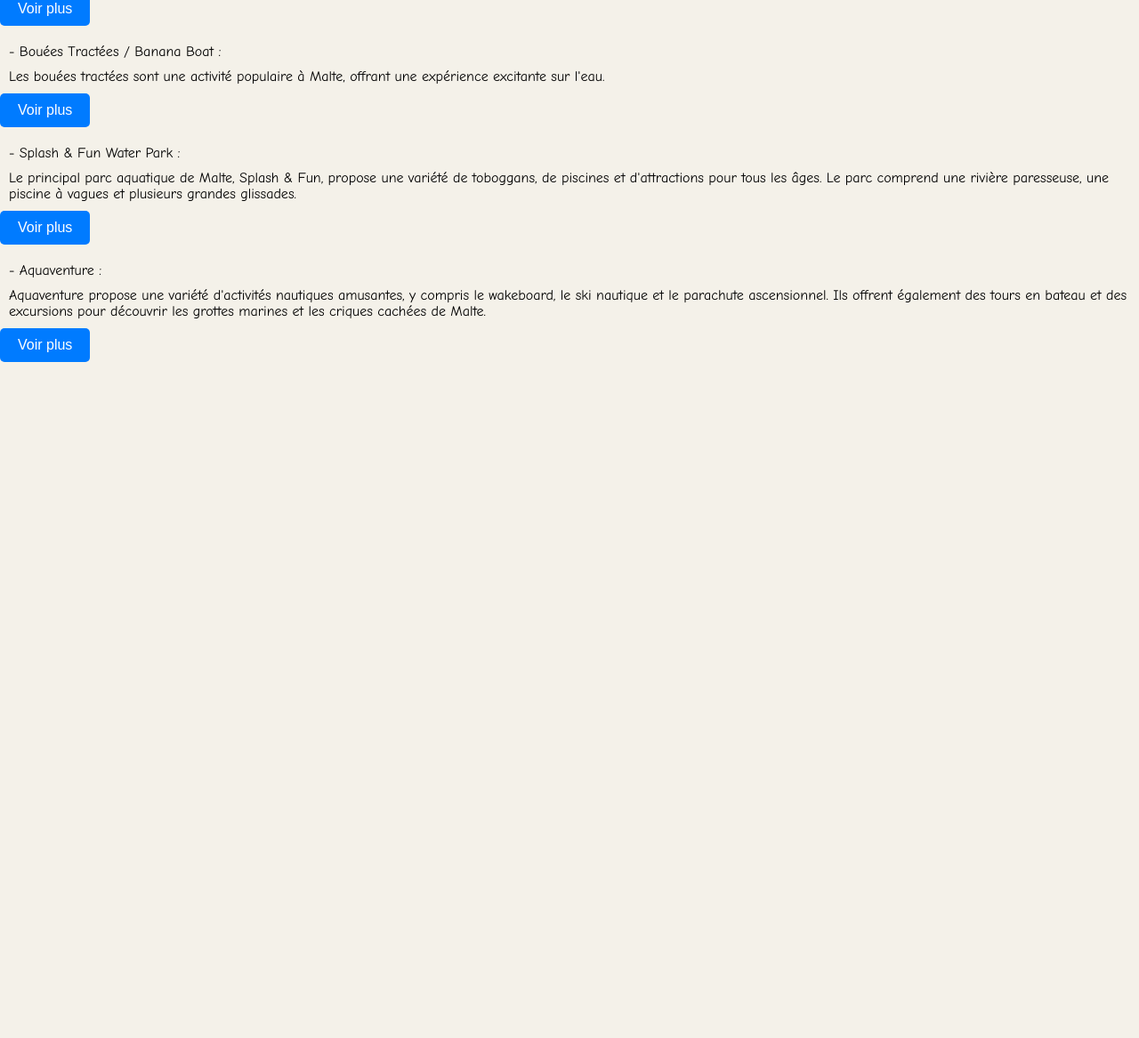
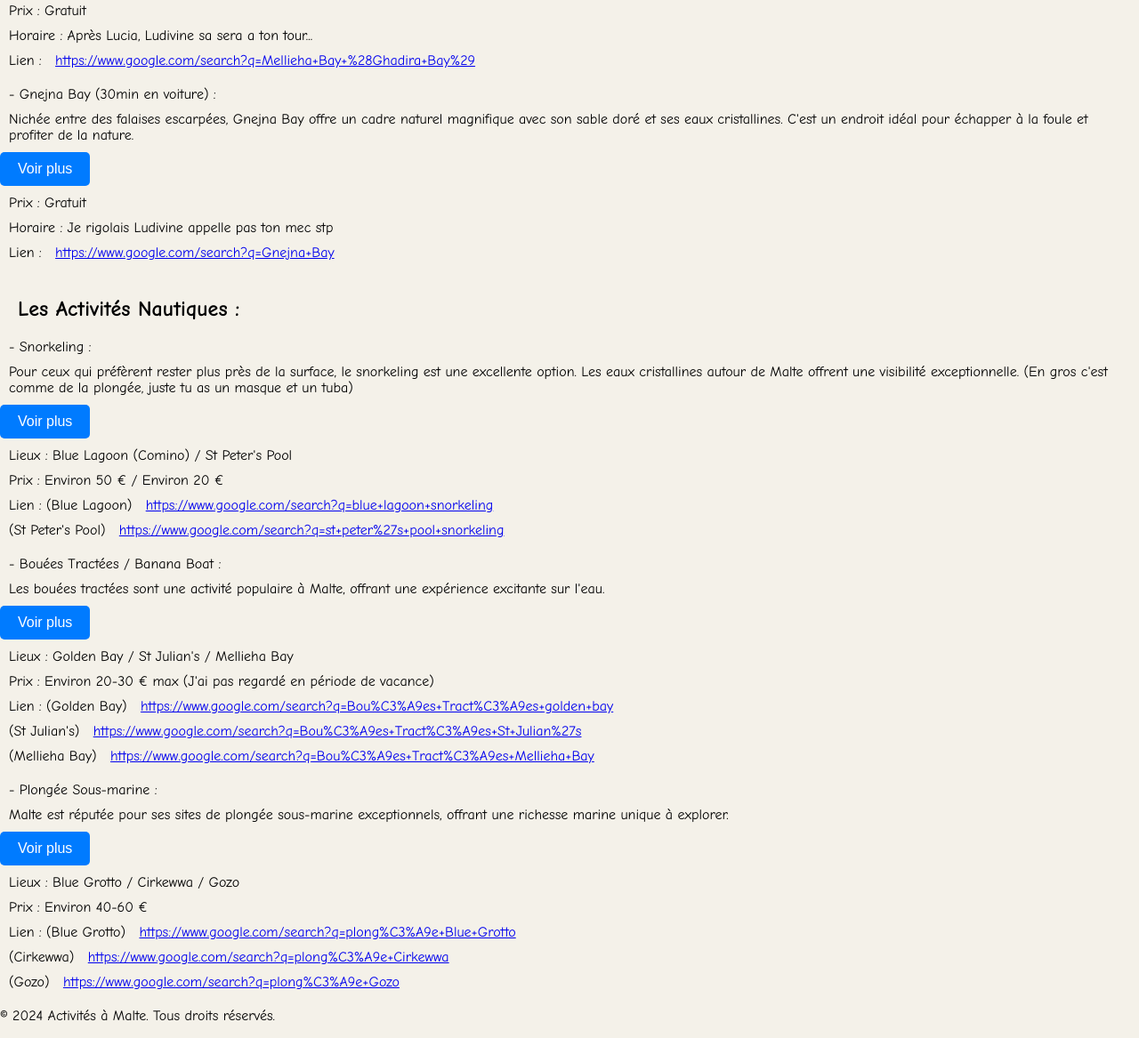
Before and after one commit to jullian972/Malte, a plain HTML site: page index.html in a window 1280 px wide. Shown: the part 1197-2364 px from the top of the page at 89% size. Before the commit the page ends 1624 px from the top, so only its background shows below. Drawn offline with Linux system fonts and the light colour scheme.

Commit message:
Update index.html

```diff
--- a/index.html
+++ b/index.html
@@ -3,20 +3,22 @@
 <head>
   <meta charset="UTF-8">
   <meta name="viewport" content="width=device-width, initial-scale=1.0">
+  <link href="https://fonts.googleapis.com/css2?family=Roboto:wght@400;700&display=swap" rel="stylesheet">
   <link rel="stylesheet" href="style.css">
   <title>Activités à Malte</title>
 </head>
 <body>
-  <h1 class="titre-principal">Activités à Malte</h1>
-
-  <!-- Section existante : Les Musées -->
+  <header>
+    <h1 class="titre-principal">MALTE</h1>
+  </header>
+  <main>
+    <section>
       <h2 class="sous-titre">Les Musées :</h2>
-
       <div class="activite">
         <p>- Malta National Aquarium :</p>
         <p>Situé à Qawra (25min en voiture), cet aquarium offre une expérience immersive avec des expositions interactives sur la vie marine méditerranéenne et tropicale. C’est une sortie éducative et amusante pour les jeunes.</p>
         <button class="btn" onclick="toggleDetails('aquarium-details')">Voir plus</button>
-    <div id="aquarium-details" style="display:none;">
+        <div id="aquarium-details" class="details">
           <p>Prix : 13€95/16€.90</p>
           <p>Horaire : 10h à 20h 7/7j</p>
           <p>Lien : <a href="https://www.aquarium.com.mt/visit/">https://www.aquarium.com.mt/visit/</a></p>
@@ -27,7 +29,7 @@
         <p>- Esplora Interactive Science Centre (planetarium) :</p>
         <p>Situé à Kalkara (18 min en voiture), Esplora est un centre de science interactif avec de nombreuses expositions et activités pratiques. Il encourage l'exploration et l'apprentissage de la science de manière ludique.</p>
         <button class="btn" onclick="toggleDetails('esplora-details')">Voir plus</button>
-    <div id="esplora-details" style="display:none;">
+        <div id="esplora-details" class="details">
           <p>Prix : 8€</p>
           <p>Horaire : 9h à 15h du mardi au vendredi / 10h à 17h samedi & dimanche</p>
           <p>Lien : <a href="https://esplora.org.mt/prices/">https://esplora.org.mt/prices/</a></p>
@@ -38,23 +40,21 @@
         <p>- Mdina dungeons :</p>
         <p>Situé à Mdina (21 min en voiture), cette attraction propose une visite souterraine avec des scènes recréées de l'histoire médiévale de Malte. C’est une expérience à la fois éducative et légèrement effrayante, qui peut plaire aux jeunes curieux.</p>
         <button class="btn" onclick="toggleDetails('mdina-details')">Voir plus</button>
-    <div id="mdina-details" style="display:none;">
+        <div id="mdina-details" class="details">
           <p>Prix : 5€</p>
           <p>Horaire : 10h à 16h du lundi au vendredi / 9h30 à 16h30 samedi & dimanche</p>
           <p>Lien : <a href="https://www.mdinadungeons.com/">https://www.mdinadungeons.com/</a></p>
         </div>
       </div>
+    </section>
 
-  <div class="spacer"></div>
-
-  <!-- Section existante : Les Plages -->
+    <section>
       <h2 class="sous-titre">Les Plages :</h2>
-
       <div class="activite">
         <p>- Golden Bay (30min en voiture) :</p>
         <p>Située sur la côte nord-ouest de l'île, Golden Bay est célèbre pour son sable doré et ses eaux claires. C'est l'une des plages les plus populaires de Malte, offrant une vue magnifique sur la mer Méditerranée et des couchers de soleil spectaculaires.</p>
         <button class="btn" onclick="toggleDetails('golden-bay-details')">Voir plus</button>
-    <div id="golden-bay-details" style="display:none;">
+        <div id="golden-bay-details" class="details">
           <p>Prix : Gratuit</p>
           <p>Horaire : Lucia on y restera très tard...</p>
           <p>Lien : <a href="https://www.google.com/search?q=Golden+Bay">https://www.google.com/search?q=Golden+Bay</a></p>
@@ -65,7 +65,7 @@
         <p>- Mellieha Bay (Ghadira Bay) (38min en voiture) :</p>
         <p>Mellieha Bay, également connue sous le nom de Ghadira Bay, est la plus grande plage de sable à Malte. Elle est idéale pour les familles et les amateurs de sports nautiques en raison de ses eaux peu profondes et de ses installations bien aménagées.</p>
         <button class="btn" onclick="toggleDetails('mellieha-bay-details')">Voir plus</button>
-    <div id="mellieha-bay-details" style="display:none;">
+        <div id="mellieha-bay-details" class="details">
           <p>Prix : Gratuit</p>
           <p>Horaire : Après Lucia, Ludivine sa sera a ton tour...</p>
           <p>Lien : <a href="https://www.google.com/search?q=Mellieha+Bay+%28Ghadira+Bay%29">https://www.google.com/search?q=Mellieha+Bay+%28Ghadira+Bay%29</a></p>
@@ -76,23 +76,21 @@
         <p>- Gnejna Bay (30min en voiture) :</p>
         <p>Nichée entre des falaises escarpées, Gnejna Bay offre un cadre naturel magnifique avec son sable doré et ses eaux cristallines. C'est un endroit idéal pour échapper à la foule et profiter de la nature.</p>
         <button class="btn" onclick="toggleDetails('gnejna-bay-details')">Voir plus</button>
-    <div id="gnejna-bay-details" style="display:none;">
+        <div id="gnejna-bay-details" class="details">
           <p>Prix : Gratuit</p>
           <p>Horaire : Je rigolais Ludivine appelle pas ton mec stp</p>
           <p>Lien : <a href="https://www.google.com/search?q=Gnejna+Bay">https://www.google.com/search?q=Gnejna+Bay</a></p>
         </div>
       </div>
+    </section>
 
-  <div class="spacer"></div>
-
-  <!-- Nouvelle section : Les Activités Nautiques -->
+    <section>
       <h2 class="sous-titre">Les Activités Nautiques :</h2>
-
       <div class="activite">
         <p>- Snorkeling :</p>
         <p>Pour ceux qui préfèrent rester plus près de la surface, le snorkeling est une excellente option. Les eaux cristallines autour de Malte offrent une visibilité exceptionnelle. (En gros c'est comme de la plongée, juste tu as un masque et un tuba)</p>
         <button class="btn" onclick="toggleDetails('snorkeling-details')">Voir plus</button>
-    <div id="snorkeling-details" style="display:none;">
+        <div id="snorkeling-details" class="details">
           <p>Lieux : Blue Lagoon (Comino) / St Peter's Pool</p>
           <p>Prix : Environ 50 € / Environ 20 €</p>
           <p>Lien : (Blue Lagoon) <a href="https://www.google.com/search?q=blue+lagoon+snorkeling">https://www.google.com/search?q=blue+lagoon+snorkeling</a></p>
@@ -104,38 +102,33 @@
         <p>- Bouées Tractées / Banana Boat :</p>
         <p>Les bouées tractées sont une activité populaire à Malte, offrant une expérience excitante sur l'eau.</p>
         <button class="btn" onclick="toggleDetails('bouees-details')">Voir plus</button>
-    <div id="bouees-details" style="display:none;">
+        <div id="bouees-details" class="details">
           <p>Lieux : Golden Bay / St Julian's / Mellieha Bay</p>
           <p>Prix : Environ 20-30 € max (J'ai pas regardé en période de vacance)</p>
           <p>Lien : (Golden Bay) <a href="https://www.google.com/search?q=Bou%C3%A9es+Tract%C3%A9es+golden+bay">https://www.google.com/search?q=Bou%C3%A9es+Tract%C3%A9es+golden+bay</a></p>
-        <p>(St Julian's) <a href="https://www.google.com/search?q=Bou%C3%A9es+Tract%C3%A9es+st+Julian%27s">https://www.google.com/search?q=Bou%C3%A9es+Tract%C3%A9es+st+Julian%27s</a></p>
-        <p>(Mellieha Bay) <a href="https://www.google.com/search?q=mellieha+bay+banana+boat">https://www.google.com/search?q=mellieha+bay+banana+boat</a></p>
+          <p>(St Julian's) <a href="https://www.google.com/search?q=Bou%C3%A9es+Tract%C3%A9es+St+Julian%27s">https://www.google.com/search?q=Bou%C3%A9es+Tract%C3%A9es+St+Julian%27s</a></p>
+          <p>(Mellieha Bay) <a href="https://www.google.com/search?q=Bou%C3%A9es+Tract%C3%A9es+Mellieha+Bay">https://www.google.com/search?q=Bou%C3%A9es+Tract%C3%A9es+Mellieha+Bay</a></p>
         </div>
       </div>
 
       <div class="activite">
-    <p>- Splash & Fun Water Park :</p>
-    <p>Le principal parc aquatique de Malte, Splash & Fun, propose une variété de toboggans, de piscines et d'attractions pour tous les âges. Le parc comprend une rivière paresseuse, une piscine à vagues et plusieurs grandes glissades.</p>
-    <button class="btn" onclick="toggleDetails('splash-details')">Voir plus</button>
-    <div id="splash-details" style="display:none;">
-        <p>Lieu : Bahar ic-Caghaq (14 min en voiture)</p>
-        <p>Prix : Environ 20-25 € par personne</p>
-        <p>Lien : <a href="https://www.splash.mt/">https://www.splash.mt/</a></p>
+        <p>- Plongée Sous-marine :</p>
+        <p>Malte est réputée pour ses sites de plongée sous-marine exceptionnels, offrant une richesse marine unique à explorer.</p>
+        <button class="btn" onclick="toggleDetails('plongee-details')">Voir plus</button>
+        <div id="plongee-details" class="details">
+          <p>Lieux : Blue Grotto / Cirkewwa / Gozo</p>
+          <p>Prix : Environ 40-60 €</p>
+          <p>Lien : (Blue Grotto) <a href="https://www.google.com/search?q=plong%C3%A9e+Blue+Grotto">https://www.google.com/search?q=plong%C3%A9e+Blue+Grotto</a></p>
+          <p>(Cirkewwa) <a href="https://www.google.com/search?q=plong%C3%A9e+Cirkewwa">https://www.google.com/search?q=plong%C3%A9e+Cirkewwa</a></p>
+          <p>(Gozo) <a href="https://www.google.com/search?q=plong%C3%A9e+Gozo">https://www.google.com/search?q=plong%C3%A9e+Gozo</a></p>
         </div>
       </div>
+    </section>
+  </main>
+  <footer>
+    <p>&copy; 2024 Activités à Malte. Tous droits réservés.</p>
+  </footer>
 
-  <div class="activite">
-    <p>- Aquaventure :</p>
-    <p>Aquaventure propose une variété d'activités nautiques amusantes, y compris le wakeboard, le ski nautique et le parachute ascensionnel. Ils offrent également des tours en bateau et des excursions pour découvrir les grottes marines et les criques cachées de Malte.</p>
-    <button class="btn" onclick="toggleDetails('aquaventure-details')">Voir plus</button>
-    <div id="aquaventure-details" style="display:none;">
-        <p>Lieu : St. Julian's (37 min en voiture)</p>
-        <p>Prix : 50-70 € (parachute ascensionnel)</p>
-        <p>Lien : <a href="https://www.aquaventuremalta.com/">https://www.aquaventuremalta.com/</a></p>
-    </div>
-  </div>
-
-  <!-- JavaScript pour basculer l'affichage des détails -->
   <script src="script.js"></script>
 </body>
 </html>
```
Lines whose indentation alone changed are shown as unchanged.
